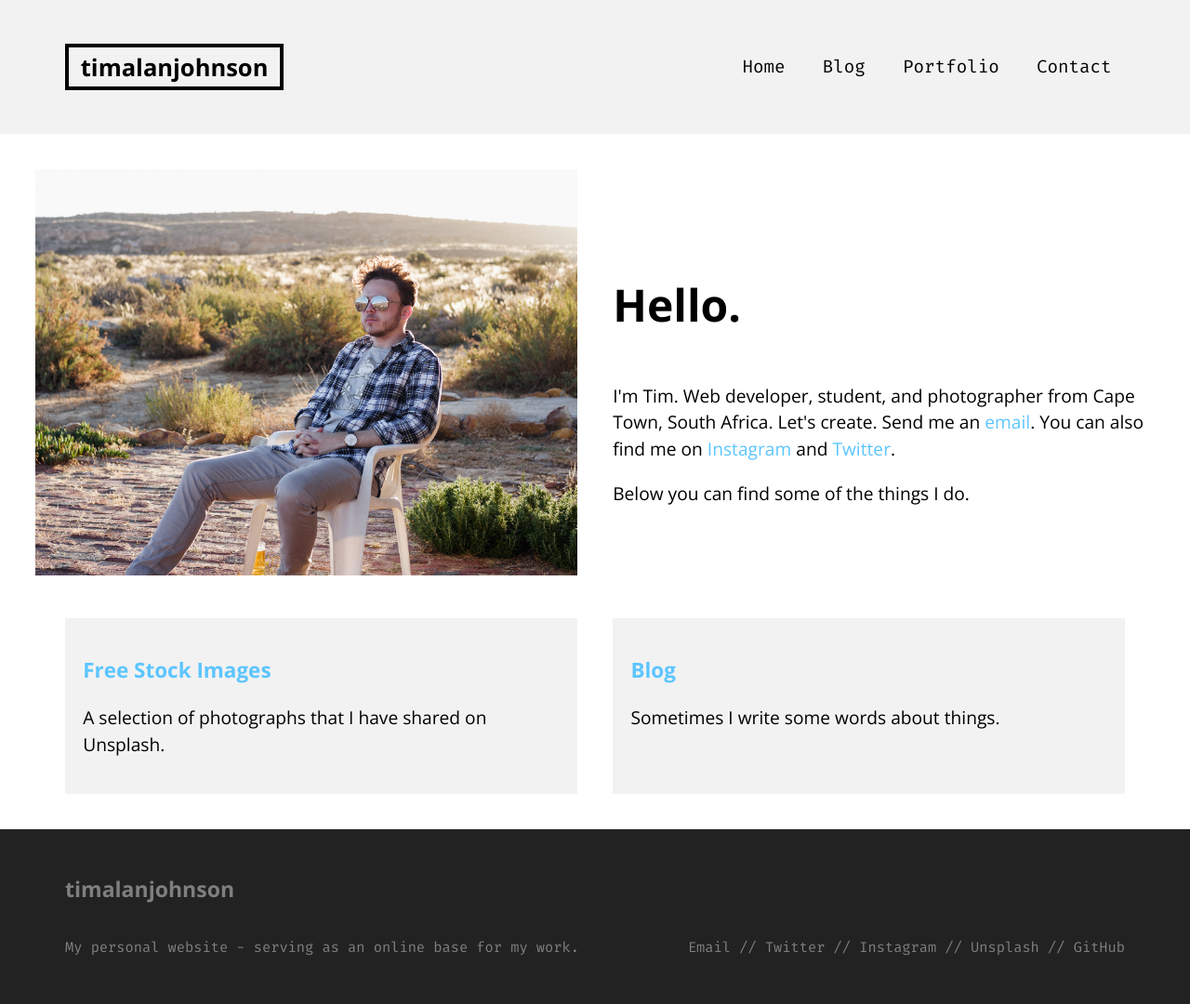
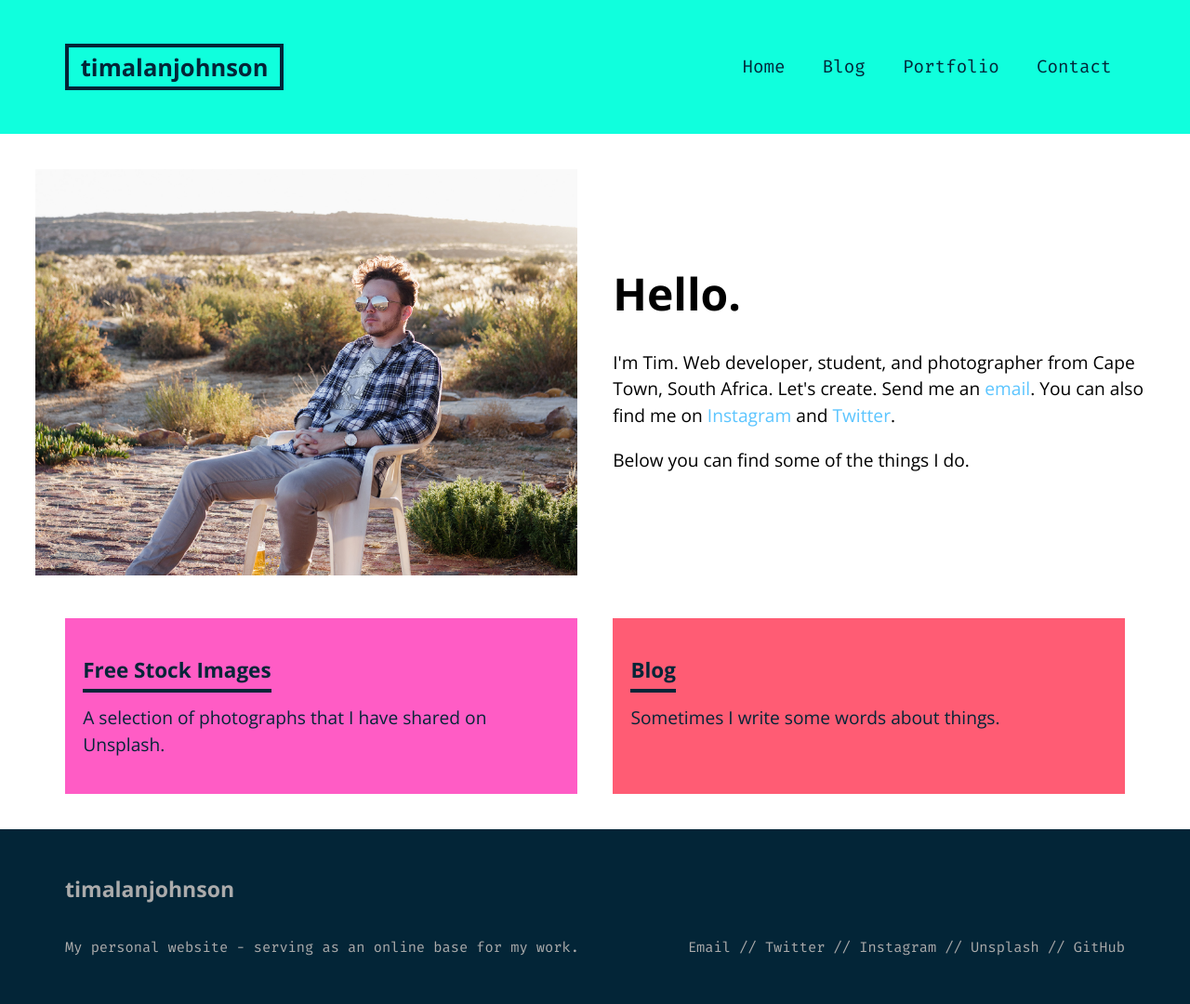
Before and after one commit to timalanjohnson/timalanjohnson.github.io, a Jekyll site: the page built from index.md, in a window 1280 px wide. Shown: the whole page at 93% size. Built offline with Jekyll 4.4.1, drawn with Linux system fonts in a browser that asks for light colours.

Commit message:
Literally all the colours

```diff
--- a/_sass/ninety7/_colours.scss
+++ b/_sass/ninety7/_colours.scss
@@ -2,8 +2,8 @@
  * Colours
  *
  */
-
-$dodger-blue: #10AAFF;
+$tangaroa: #032537;
+$dodger-blue: #5C74FF;
 $malibu: #5CC5FF;
 $mustard: #ffe85c;
 $wild-watermelon: #FF5C74;
@@ -20,6 +20,7 @@
 
 $white: #ffffff;
 $concrete: #f2f2f2;
+$silver-chalice: #ababab;
 $grey: #7f7f7f;
 $mine-shaft: #222222;
 $black: #000000;
--- a/_sass/ninety7/_home.scss
+++ b/_sass/ninety7/_home.scss
@@ -27,9 +27,33 @@
 }
 
 .home .projects section {
+	color: $tangaroa;
 	background-color: $concrete;
 	padding: 1em;
 }
+
+.home .projects section:nth-child(1n){
+	background-color: $hot-pink;
+}
+
+.home .projects section:nth-child(2n){
+	background-color: $wild-watermelon;
+}
+
+.home .projects section:nth-child(3n){
+	background-color: $screamin-green;
+}
+
+.home .projects section:nth-child(4n){
+	background-color: $atomic-tangerine;
+}
+
+.home .projects section a{
+	color: $tangaroa;
+	padding-bottom: 0.25em;
+	border-bottom: 4px solid $tangaroa;
+}
+
 
 
 @media only screen and (min-width: 640px) {
--- a/_sass/ninety7/_layout.scss
+++ b/_sass/ninety7/_layout.scss
@@ -25,7 +25,7 @@
 
 .site-header {
 	padding-bottom: 0em;
-	background: $concrete;
+	background: $aqua;
 }
 
 .page-content {
@@ -33,7 +33,7 @@
 }
 
 .site-footer {
-	background: $mine-shaft;
+	background: $tangaroa;
 }
 
 .wrapper {
--- a/_sass/ninety7/_navigation.scss
+++ b/_sass/ninety7/_navigation.scss
@@ -9,20 +9,20 @@
 }
 
 .site-title {
-	color: $black;
+	color: $tangaroa;
 	font-weight: 700;
 	font-size: 1.33em;
 	align-self: center;
 	text-decoration: none;
 	padding: 0.25em 0.5em;
 	justify-self: center;
-	border: 4px solid $black;
+	border: 4px solid $tangaroa;
 	transition-timing-function: ease-in;
 	transition: .27s;
 }
 
 .site-title:hover {
-	background: $black;
+	background: $tangaroa;
 	color: $white;
 }
 
@@ -48,13 +48,13 @@
 .page-link {
 	padding: 0.25em 0.5em;
 	text-decoration: none;
-	color: $black;
+	color: $tangaroa;
 	transition: .27s;
 	transition-timing-function: ease-in;
 }
 
 .page-link:hover{
-	background: $black;
+	background: $tangaroa;
 	color: $white;
 }
 
--- a/_sass/ninety7/_typography.scss
+++ b/_sass/ninety7/_typography.scss
@@ -8,7 +8,7 @@
 html {
 	font-family: 'Open Sans', sans-serif;
 	line-height: 1.5em;
-	font-size: 1.2em;
+	font-size: 1em;
 	font-weight: 400;
     color: $black;
 }
@@ -45,6 +45,7 @@
 .post-title {
 	font-size: 2.5em;
 	line-height: 1.5em;
+	margin: 0 0 0.5em 0;
 }
 
 .post-content {
@@ -53,15 +54,21 @@
 }
 
 .site-footer {
-	color: $grey;
+	color: $silver-chalice;
 	font-family: "Fira Mono", monospace;
 	font-size: 0.8em;
 }
 
 .site-footer a {
-	color: $grey;
+	color: $silver-chalice;
 }
 
 .site-footer a:hover {
-	color: $concrete;
+	color: $mustard;
 }
+
+@media only screen and (min-width: 480px) {
+	html {
+		font-size: 1.2em;
+	}
+}
```
